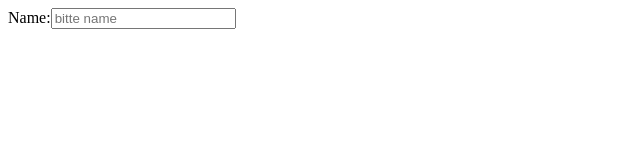
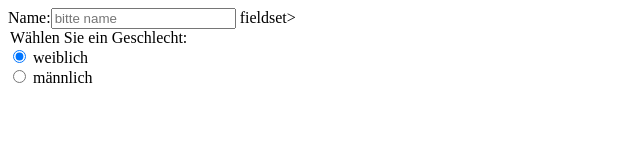
Before and after one commit to Paula-Mariana/Paula-Mariana, a plain HTML site: page index.html in a window 1280 px wide. Shown: the whole page, without its empty margins (0-640 px from the left). Drawn offline with Linux system fonts and the light colour scheme.

Commit message:
2024.02.22

```diff
--- a/index.html
+++ b/index.html
@@ -8,6 +8,22 @@
 
 <body>
     <label>Name:<input type="text" name="" id="" placeholder="bitte name">
+        fieldset>
+  <legend>Wählen Sie ein Geschlecht:</legend>
+
+  <div>
+    <input type="radio" id="weiblich" name="drone" value="weiblich" checked />
+    <label for="weiblich">weiblich</label>
+  </div>
+
+  <div>
+    <input type="radio" id="männlich" name="drone" value="männlich" />
+    <label for="dewey">männlich</label>
+  </div>
+
+
+</fieldset>
+
 
 </body>
 </html>
--- /dev/null
+++ b/style.css
@@ -0,0 +1,10 @@
+p,
+label {
+  font:
+    1rem 'Fira Sans',
+    sans-serif;
+}
+
+input {
+  margin: 0.4rem;
+}
```
